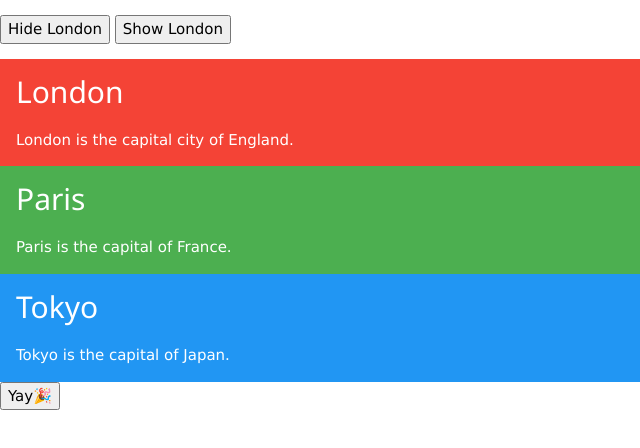
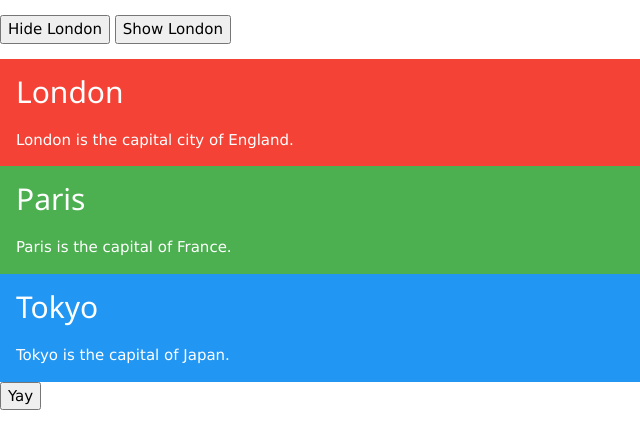
Before and after one commit to parkwillz/hw6-4013, a plain HTML site: page index.html in a window 1280 px wide. Shown: the full height of the page, 0-640 px from the left. Drawn offline with nearby package versions, Linux system fonts and the light colour scheme.

Commit message:
Update index.html

```diff
--- a/index.html
+++ b/index.html
@@ -35,7 +35,7 @@
 </div>
 
     <div class="button-wrapper">
-      <button class="confetti-button">Yay🎉</button>
+      <button class="confetti-button">Yay</button>
     </div>
     <script src="https://cdn.jsdelivr.net/npm/canvas-confetti@1.6.0/dist/confetti.browser.min.js"></script>
     <script>
```
